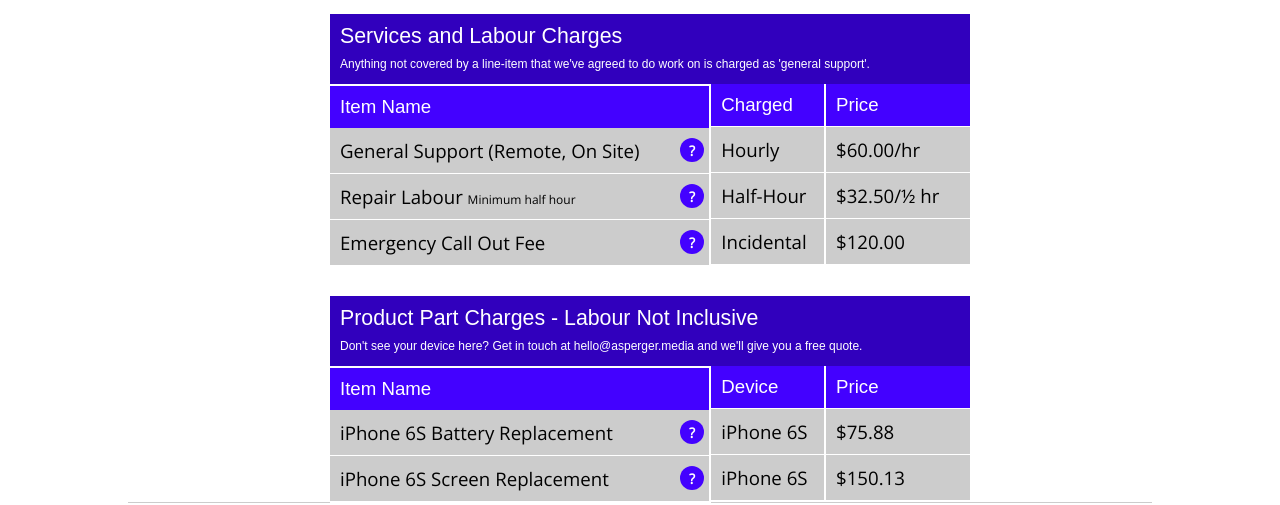
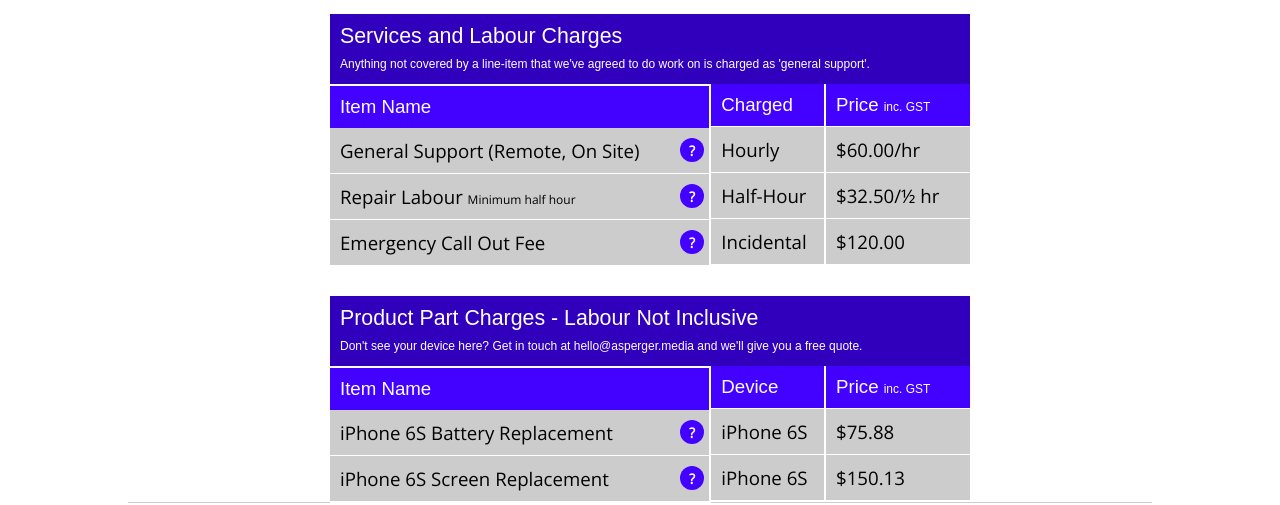
Before and after one commit to aspergermedia/aspergermedia.github.io, a Jekyll site: the page built from pricing.html, in a window 1280 px wide. Shown: the part 401-906 px from the top of the page. Built offline with Jekyll 4.4.1, drawn with Linux system fonts in a browser that asks for light colours; some web fonts are replaced.

Commit message:
Added inc. GST to the table headers

```diff
--- a/pricing.html
+++ b/pricing.html
@@ -22,7 +22,7 @@ title: Pricing | Asperger Media. Autistic. Information Tech.
         Charged
     </div>
     <div class="pricing-tbl-hd-3">
-        Price
+        Price <span style="font-size:9pt;">inc. GST</span>
     </div>
     <div class="pricing-tbl-ct-1">
         General Support (Remote, On Site)
@@ -72,7 +72,7 @@ title: Pricing | Asperger Media. Autistic. Information Tech.
         Device
     </div>
     <div class="pricing-tbl-hd-3">
-        Price
+        Price <span style="font-size:9pt;">inc. GST</span>
     </div>
     <div class="pricing-tbl-ct-1">
         iPhone 6S Battery Replacement
```
